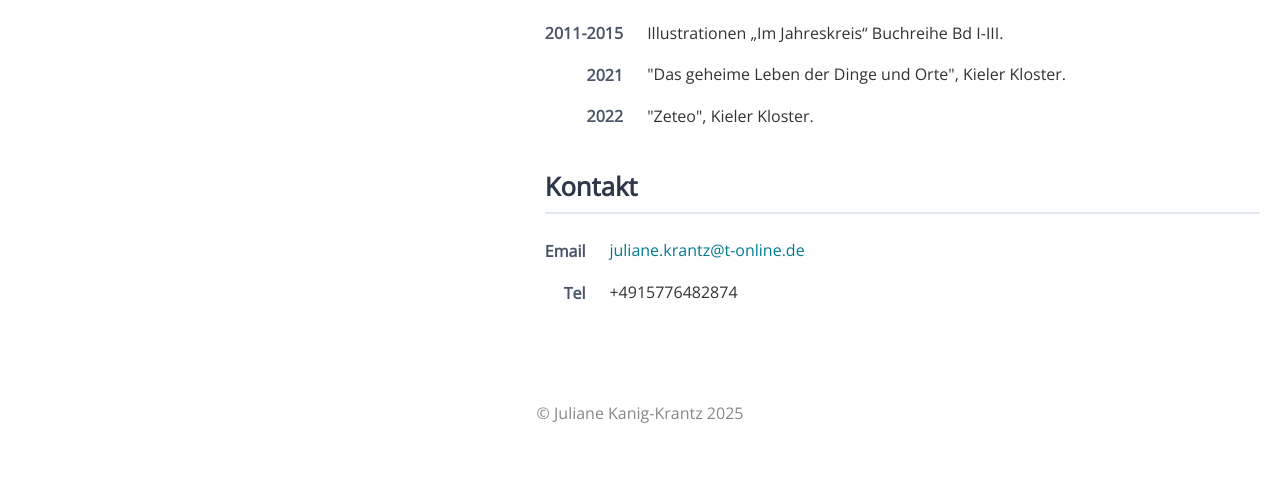
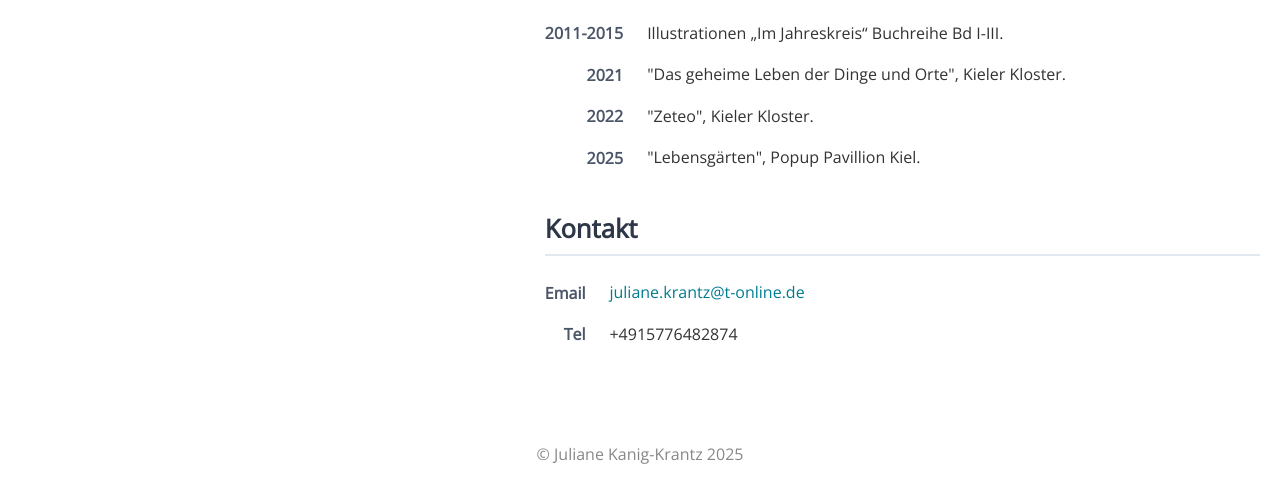
Before and after one commit to SebKrantz/julianekrantzwebsite, a plain HTML site: page vita_kontakt.html in a window 1280 px wide. Shown: the part 1040-1525 px from the top of the page. Before the commit the page ends 1484 px from the top, so only its background shows below. Drawn offline with nearby package versions, Linux system fonts and the light colour scheme.

Commit message:
Lebenslauf aktualisierung.

```diff
--- a/vita_kontakt.html
+++ b/vita_kontakt.html
@@ -100,6 +100,8 @@
                     <dd>"Das geheime Leben der Dinge und Orte", Kieler Kloster.</dd>
                     <dt>2022</dt>
                     <dd>"Zeteo", Kieler Kloster.</dd>
+                    <dt>2025</dt>
+                    <dd>"Lebensgärten", Popup Pavillion Kiel.</dd>
                 </dl>
             </section>
 
```
